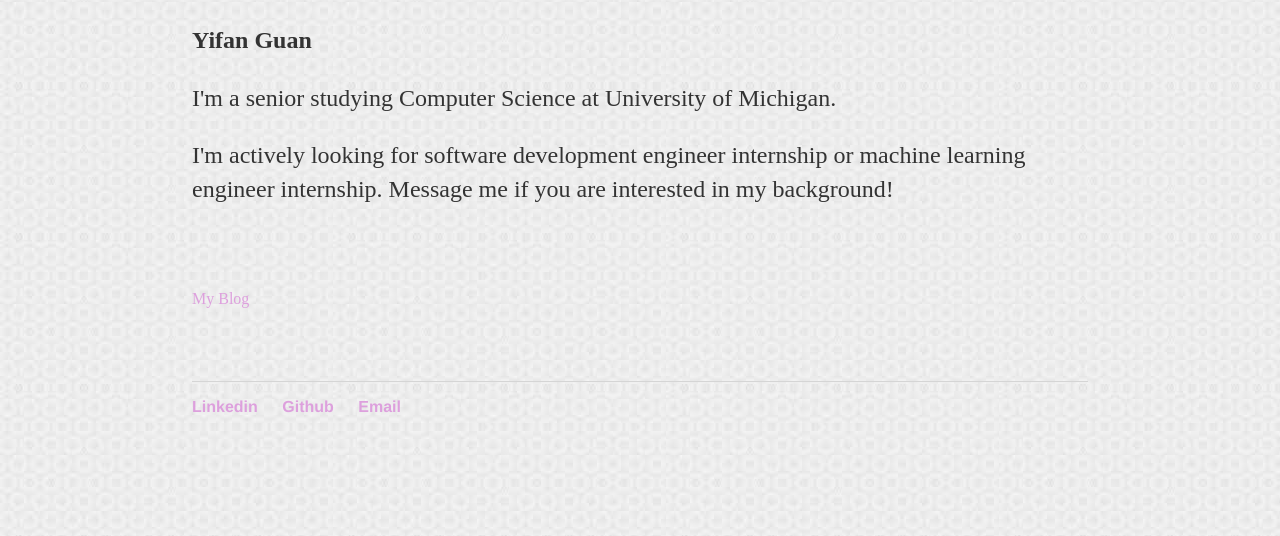
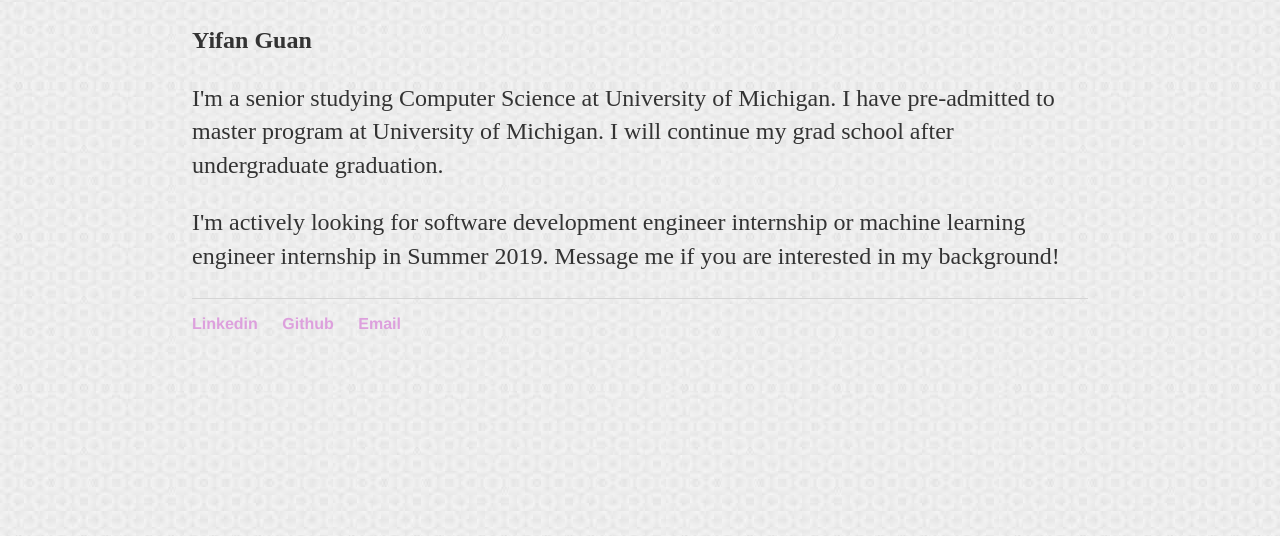
Before and after one commit to yifanguan/yifanguan.github.io, a Jekyll site: the page built from index.html, in a window 1280 px wide, cut to the strip 364-900 px from the top of the page. Built offline with Jekyll 4.4.1, drawn with Linux system fonts in a browser that asks for light colours; the list of posts is cut into pages by our own code.

Commit message:
down blog for maintaince

```diff
--- a/index.html
+++ b/index.html
@@ -12,11 +12,11 @@ title: Yifan Guan
       <div class="inner-container">
         <img src="images/profile.jpg" style="width:500px;height:300px;">
         <p><b>Yifan Guan</b></p>
-        <p>I'm a senior studying Computer Science at University of Michigan.</p>
-        <p>I'm actively looking for software development engineer internship or machine learning engineer internship. Message me if you are interested in my background!</p>
-        <div class="blog-link">
+        <p>I'm a senior studying Computer Science at University of Michigan. I have pre-admitted to master program at University of Michigan. I will continue my grad school after undergraduate graduation.</p>
+        <p>I'm actively looking for software development engineer internship or machine learning engineer internship in Summer 2019. Message me if you are interested in my background!</p>
+<!--         <div class="blog-link">
           <p><a href="https://yifanguan.github.io/blog/" style="font-size:16px;">My Blog</a></p>
-        </div>
+        </div> -->
         <footer>
           <ul class="elsewhere">
             <li class="elsewhere__item"><a href="https://www.linkedin.com/in/yifan-guan-98939a152/">Linkedin</a></li>
```
